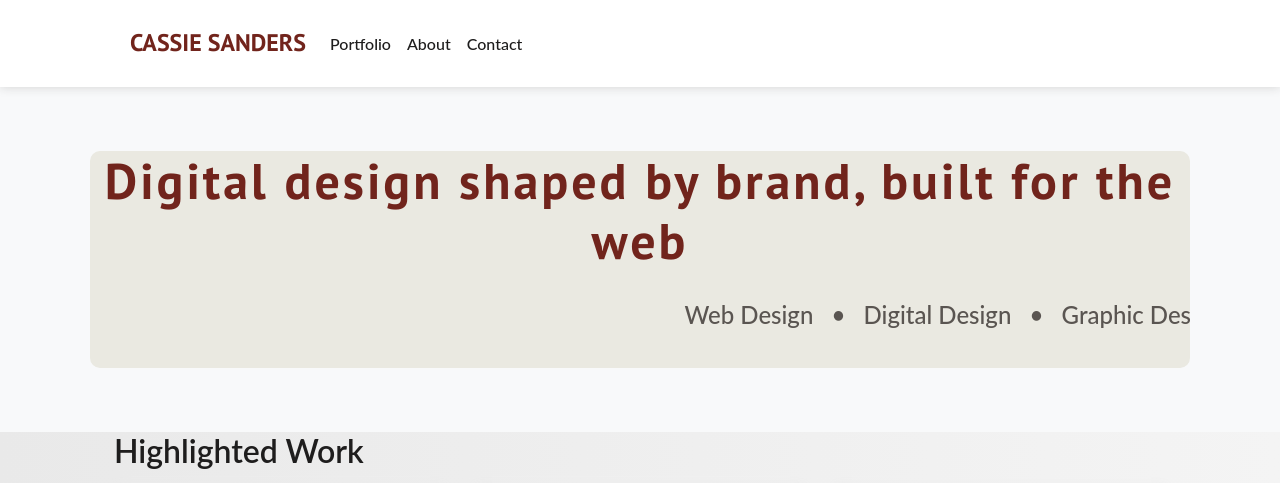
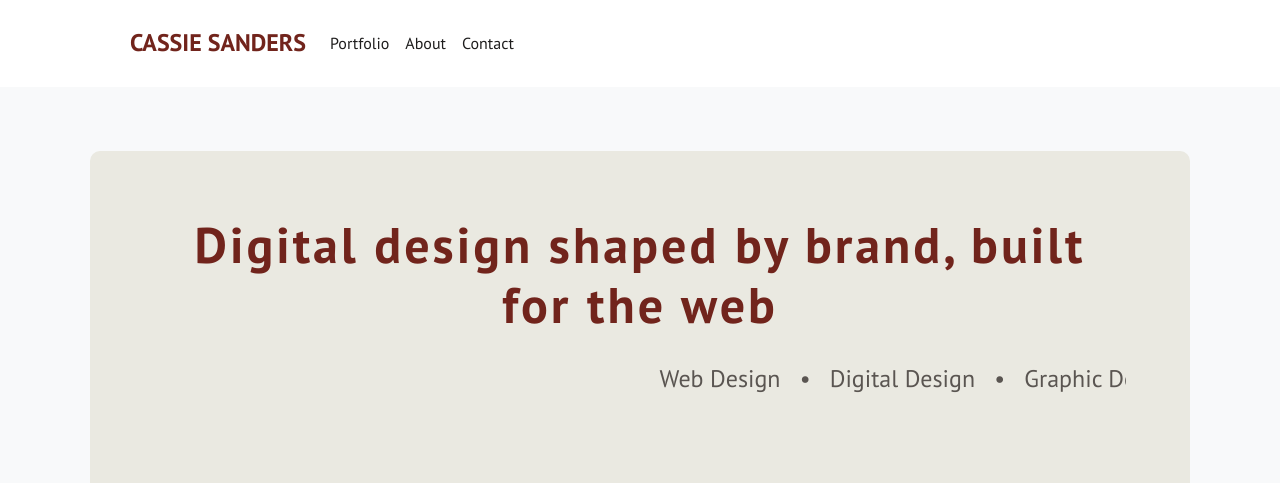
Before and after one commit to CassyB08/cassiesanders, a plain HTML site: page index.html in a window 1280 px wide. Shown: the top 483 px of the page. Drawn offline with nearby package versions, Linux system fonts and the light colour scheme.

Commit message:
Update main-styles.css

```diff
--- a/css/main-styles.css
+++ b/css/main-styles.css
@@ -7,7 +7,7 @@ body {
   overflow-x: hidden !important;
   height: 100%;
   line-height: 1.7;
-  font-family: 'Lato', sans-serif;
+  font-family: 'PT Sans', sans-serif;
   color: #1e1d1d;
   font-size: 16px;
 }
@@ -132,7 +132,6 @@ h3, .h3 {
 ----------------------------------------------------- */
 
 #hero {
-
   display: flex;
   align-items: center;
   text-align: center;
@@ -141,7 +140,7 @@ h3, .h3 {
 
 #hero .container{
   background-color:#eae9e1;
-   padding:var(--spacing-6);
+   padding:var(--space-6);
    border-radius:10px;
 }
 
@@ -201,7 +200,7 @@ h3, .h3 {
 header#masthead {
   background-color: #ffffff;
   padding: var(--space-1) 0;
-  box-shadow: 0 0 10px #d2d2d2;
+  /* box-shadow: 0 0 10px #d2d2d2;*/
   position: sticky;
   top: 0;
   z-index: 2;
@@ -216,6 +215,7 @@ header#masthead {
 }
 
 .main-nav {
+   font-family:"PT Sans", sans-serif;"
   font-weight: 500;
   display: flex;
   flex-wrap: wrap;
```
